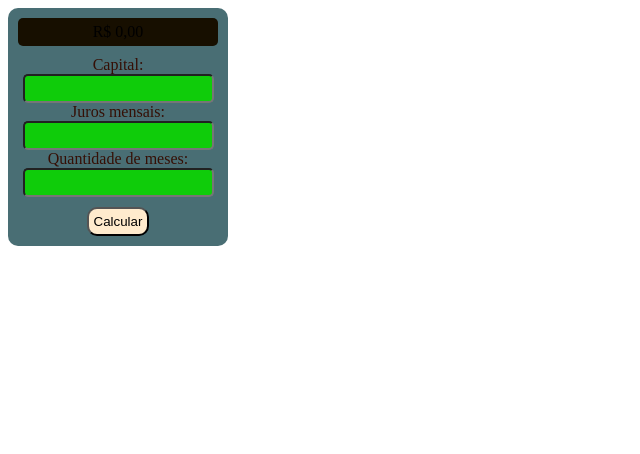
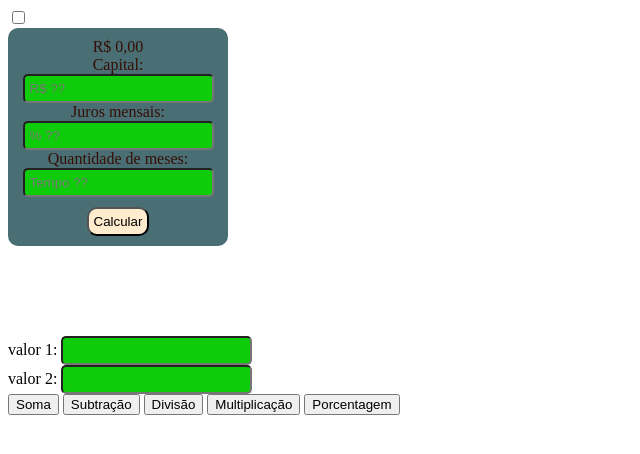
Before and after one commit to manuachylla/primeirog_3t, a plain HTML site: page index.html in a window 1280 px wide. Shown: the whole page, without its empty margins (0-640 px from the left). Drawn offline with Linux system fonts and the light colour scheme.

Commit message:
Update index.html

```diff
--- a/index.html
+++ b/index.html
@@ -1,26 +1,42 @@
 <!DOCTYPE html>
-<html lang="en">
+<html lang="pt-br">
 
 <head>
-    <meta charset="UTF-8">
-    <meta http-equiv="X-UA-Compatible" content="IE=edge">
-    <meta name="viewport" content="width=device-width, initial-scale=1.0">
-    <title>Primeiro G</title>
-    <script src="estudo.js"></script>
-    <link rel="stylesheet" href="geral.css">
+  <meta charset=" UTF-8 ">
+  <meta http-equiv=" X-UA-Compatible " content=" IE=edge ">
+  <meta name=" viewport " content=" width=device-width , initial-scale=1.0 ">
+  <title> Primeiro G </title>
+  <script src=" estudo.js "></script>
+  <link rel="stylesheet" href="geral.css">
 </head>
 
 <body>
-    <div class="calc">
-        <div id="sptotal">
-            <span id="total">R$ 0,00</span>
-        </div>
-        Capital: <input id="capital" type="text"><br>
-        Juros mensais: <input id="juros" type="text"><br>
-        Quantidade de meses: <input id="meses" type="text"><br>
-        <button onclick="total()">Calcular </button>
-    </div id="splista">
-      <span id="listasmes"></span>
+  <input type="checkbox" id="input-calcFin">
+  <div class="calc">
+    <div id="spTotal">
+      <span id="total"> R$ 0,00</span>
+    </div>
+    Capital: <input id="capital" placeholder= "R$ ??" type=" text "><br>
+    Juros mensais: <input id="juros" placeholder= "% ??" type=" text "><br>
+    Quantidade de meses: <input id="meses" placeholder= "Tempo ??" type=" text "><br>
+    <button onclick=" total ()"> Calcular </button>
+    <div id="spLista">
+      <span id="listaMes"></span>
+    </div>
+  </div>
+  <br><br><br>
+  <span id="resultado"></span><br><br>
+  valor 1: <input id="v1" type="text"><br>
+  valor 2: <input id="v2" type="text"><br>
+  <button onclick="adicao()">Soma</button>
+
+  <button onclick="subtracao()">Subtração</button>
+
+  <button onclick="divisao()">Divisão</button>
+
+  <button onclick="multiplicacao()">Multiplicação</button>
+
+  <button onclick="porcentagem()">Porcentagem</button>
+
 </body>
-
-</html>
+</ html>
```
